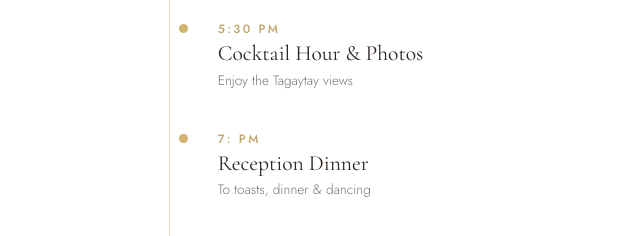
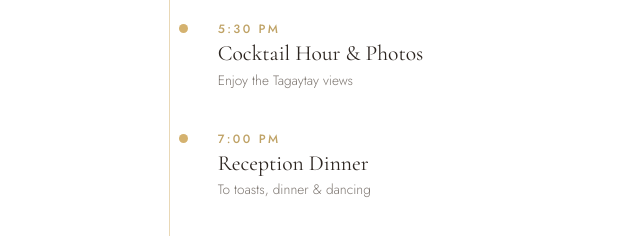
Before and after one commit to ssupririi/coleen-nhel-wedding, a plain HTML site: page index.html in a window 1280 px wide. Shown: the part 2040-2276 px from the top of the page, 347-987 px from the left. Drawn offline with nearby package versions, Linux system fonts and the light colour scheme.

Commit message:
walang 00 hehe

```diff
--- a/index.html
+++ b/index.html
@@ -78,7 +78,7 @@
           <div class="tl-note">Enjoy the Tagaytay views</div>
         </li>
         <li>
-          <div class="tl-time">7: PM</div>
+          <div class="tl-time">7:00 PM</div>
           <div class="tl-event">Reception Dinner</div>
           <div class="tl-note">To toasts, dinner &amp; dancing</div>
         </li>
```
